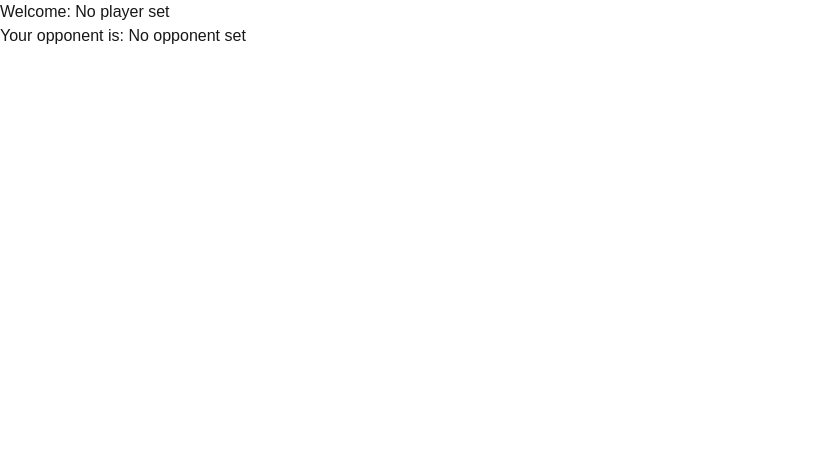
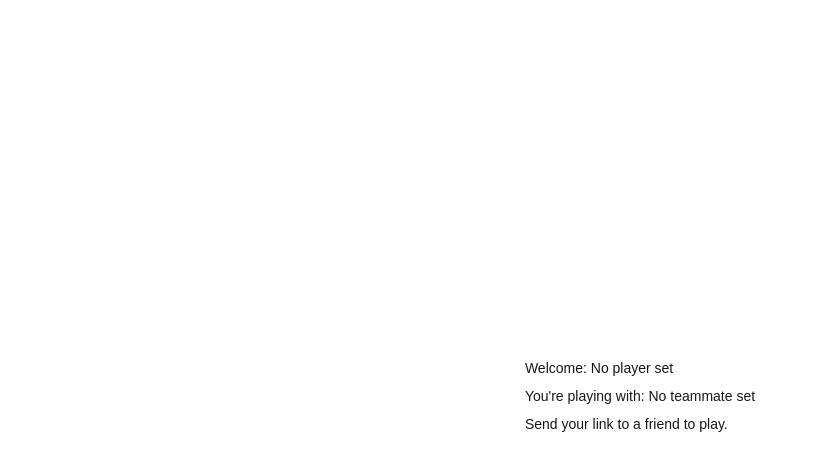
Before and after one commit to potluck/wavelink, a Next.js app: page / in a window 1280 px wide. Shown: the top 470 px of the page, without its empty margins (0-818 px from the left). Built offline with nearby package versions, Linux system fonts and the light colour scheme.

Commit message:
basic interaction

```diff
--- a/pages/[...players].tsx
+++ b/pages/[...players].tsx
@@ -1,15 +1,69 @@
 import { useRouter } from 'next/router'
+import React from 'react';
+import GameState from './components/GameState';
+
+export enum PlayerState {
+  NeedTeammate,
+  NoGame,
+  GameToPlay,
+  Playing,
+  Waiting
+}
+
 
 export default function Page() {
   const router = useRouter();
+  console.log("hi pots", router.query.players);
   const players = !Array.isArray(router.query.players)? (router.query.players? [router.query.players] : []): router.query.players;
   const player1 = players.length > 0 ? players[0] : "No player set";
-  const player2 = players.length > 1 ? players[1] : "No opponent set";
+  const player2 = players.length > 1 ? players[1] : "No teammate set";
 
-  return  <div>
-    <p>
-    Welcome: {player1}
-    </p>
-    <p>Your opponent is: {player2}</p>
+  const [playerState, setPlayerState] = React.useState(PlayerState.NeedTeammate);
+
+  if (playerState == PlayerState.NeedTeammate && players.length > 1) {
+    setPlayerState(PlayerState.NoGame);
+  }
+
+  // get rounds for pair
+
+
+  const [word1, setWord1] = React.useState("");
+  const [word2, setWord2] = React.useState("");
+
+  function startGame() {
+    if (playerState == PlayerState.NoGame) {
+      setPlayerState(PlayerState.Playing);
+      setWord1("Dog");
+      setWord2("Tree");
+    }
+  }
+
+  function submitAnswer(submission : string) {
+    setPlayerState(PlayerState.Waiting);
+    console.log(submission);
+  }
+
+  return  (
+  <div className={`grid grid-rows-[20px_1fr_20px] items-center justify-items-center min-h-screen p-8 pb-20 gap-16 sm:p-20 font-[family-name:var(--font-geist-sans)]`}>
+    <main className="flex flex-col gap-8 row-start-2 items-center sm:items-start">
+      <ul className="list-inside text-sm text-center sm:text-left font-[family-name:var(--font-geist-mono)]">
+        <li className="mb-2">
+          Welcome: {player1}
+        </li>
+        <li className="mb-2">
+          You're playing with: {player2}
+        </li>
+
+        <GameState
+            playerState={playerState}
+            startGame={startGame}
+            word1={word1}
+            word2={word2}
+            submitAnswer={submitAnswer}
+        />
+
+    </ul>
+    </main>
   </div>
+  );
 }
--- /dev/null
+++ b/pages/components/GameState.tsx
@@ -0,0 +1,67 @@
+import { FormEvent, useState } from "react";
+import { PlayerState } from "../[...players]";
+
+type GameStateProps = {
+  playerState: PlayerState,
+  startGame: () => void,
+  word1: string,
+  word2: string,
+  submitAnswer: (submission: string) => void,
+}
+
+export default function GameState({
+  playerState,
+  startGame,
+  word1,
+  word2,
+  submitAnswer,
+} : GameStateProps) {
+
+  const [answer, setAnswer] = useState("");
+
+
+  function handleSubmit(e : FormEvent<HTMLFormElement>){
+    e.preventDefault();
+    submitAnswer(answer);
+  }
+
+  return (
+    <div>
+    { (playerState == PlayerState.NoGame ) &&
+      <button
+          className="rounded-full border border-solid border-black/[.08] dark:border-white/[.145] transition-colors flex items-center justify-center hover:bg-[#f2f2f2] dark:hover:bg-[#1a1a1a] hover:border-transparent text-sm sm:text-base h-10 sm:h-12 px-4 sm:px-5 sm:min-w-44"
+          onClick={startGame}
+      >
+        Start round
+      </button>
+  }
+  { (playerState == PlayerState.Playing ) &&
+    <div>
+      <li className="mb-2">
+        Your words are: {word1} and {word2}.
+      </li>
+      <form onSubmit={handleSubmit}>
+        <textarea
+          value={answer}
+          onChange={e => setAnswer(e.target.value)}
+          className={"block p-2.5 w-full text-sm text-gray-900 bg-gray-50 rounded-lg border border-gray-300 focus:ring-blue-500 focus:border-blue-500 dark:bg-gray-700 dark:border-gray-600 dark:placeholder-gray-400 dark:text-white dark:focus:ring-blue-500 dark:focus:border-blue-500"}
+          placeholder={"Input wavelink..."}
+        />
+        <button
+          type="submit"
+          className="rounded-full border border-solid border-black/[.08] dark:border-white/[.145] transition-colors flex items-center justify-center hover:bg-[#f2f2f2] dark:hover:bg-[#1a1a1a] hover:border-transparent text-sm sm:text-base h-10 sm:h-12 px-4 sm:px-5 sm:min-w-44"
+        >
+          Submit
+        </button>
+      </form>
+    </div>
+  }
+  { (playerState == PlayerState.NeedTeammate ) &&
+      <li className="mb-2">Send your link to a friend to play.</li>
+  }
+  { (playerState == PlayerState.Waiting ) &&
+      <li className="mb-2">Waiting for your friend to complete this round.</li>
+  }
+  </div>
+  );
+}
```
